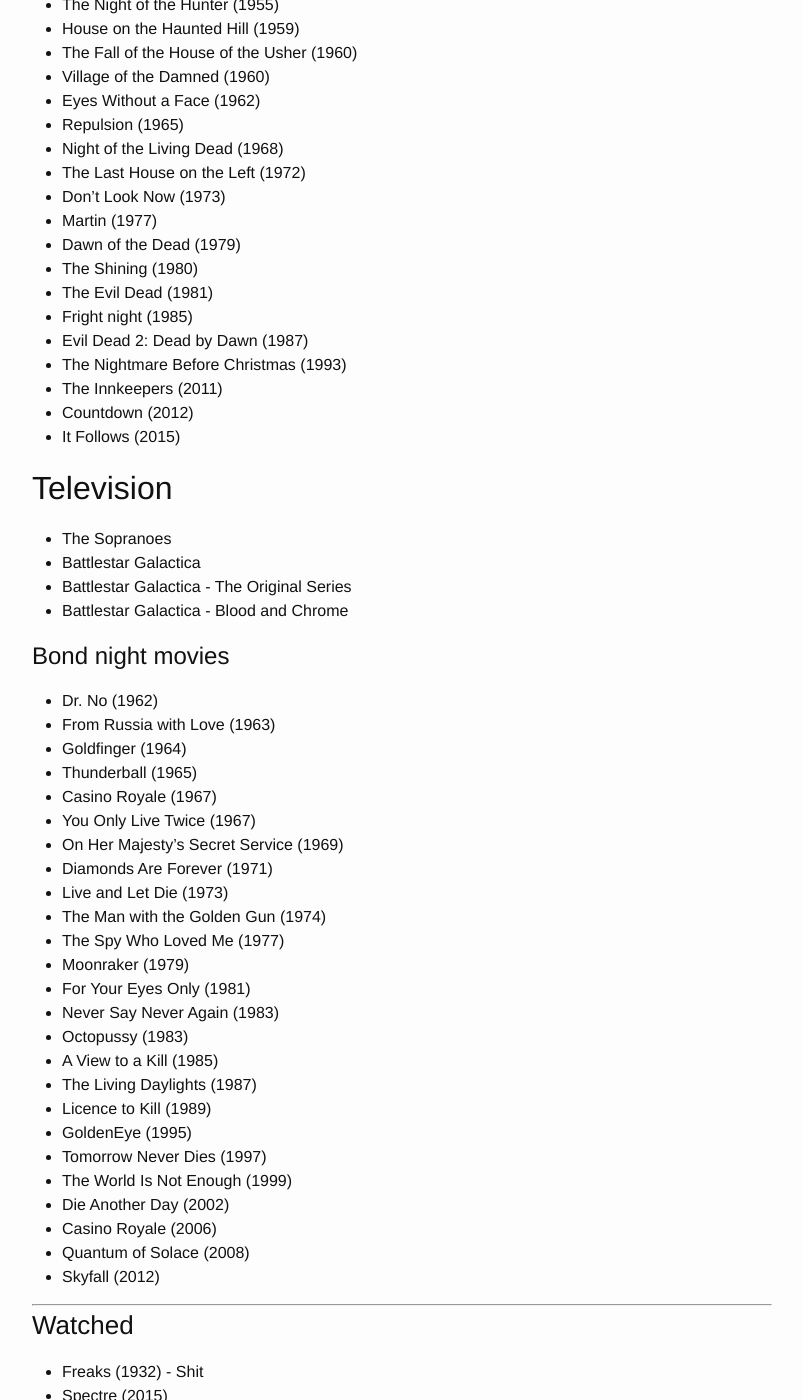
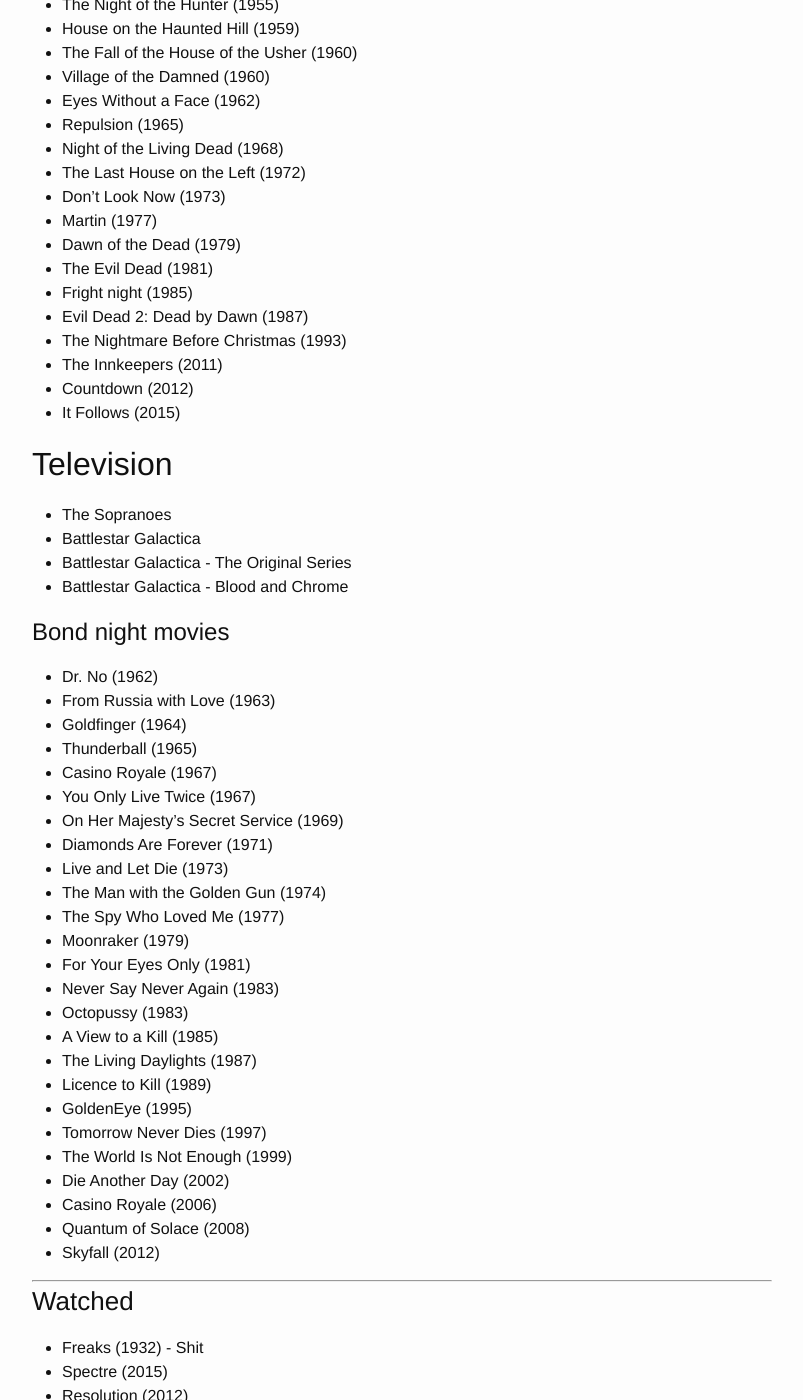
Before and after one commit to ali-raheem/alis_blog, a Jekyll site: the page built from watch-list.md, in a window 1280 px wide and 1400 px high, scrolled down 593 px. Shown: the whole window, without its empty margins (238-1041 px from the left). Built offline with Jekyll 4.4.1, drawn with Linux system fonts in a browser that asks for light colours.

Commit message:
Watched The Shinning

```diff
--- a/watch-list.md
+++ b/watch-list.md
@@ -3,7 +3,6 @@ layout: page
 title: Watch list
 permalink: /watch-list/
 ---
-
 # Claire and Ali's Watch list
 ***
 
@@ -33,7 +32,6 @@ permalink: /watch-list/
 * Don't Look Now (1973)
 * Martin (1977)
 * Dawn of the Dead (1979)
-* The Shining (1980)
 * The Evil Dead (1981)
 * Fright night (1985)
 * Evil Dead 2: Dead by Dawn (1987)
```
Also changed, not shown: other parts of watch-list.md (+1 -0 lines).
